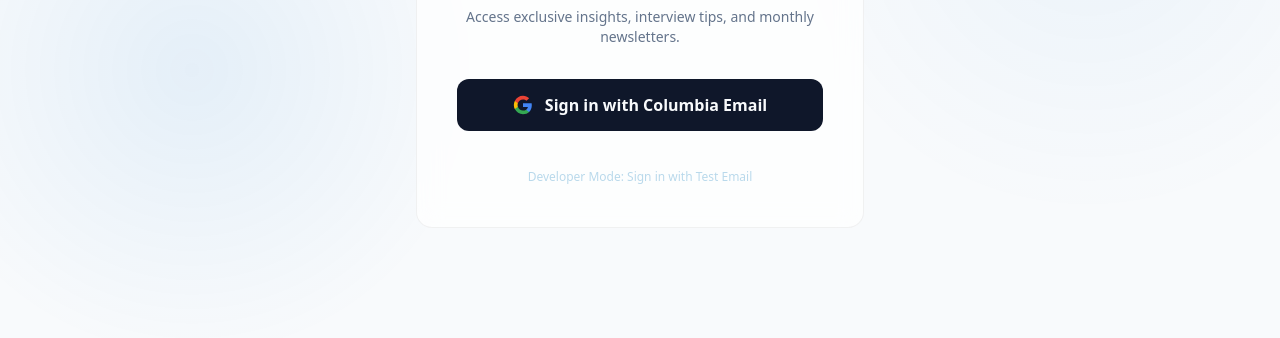
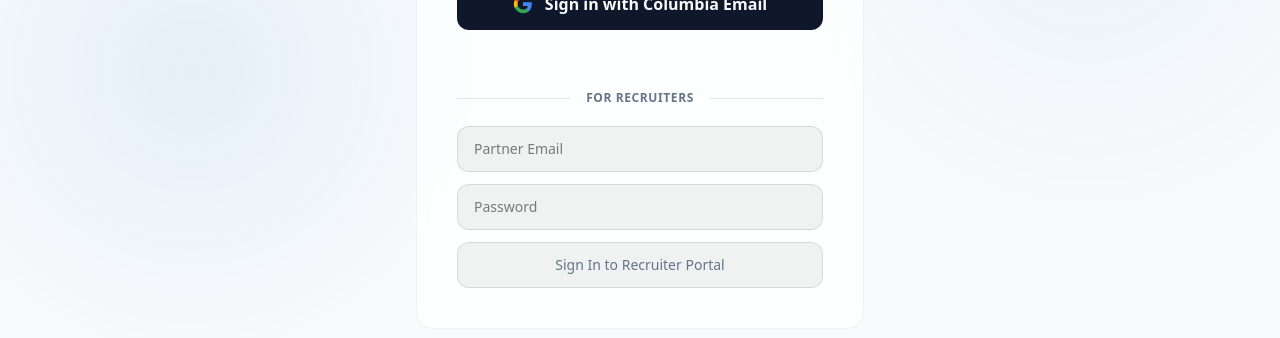
Before and after one commit to gsbusinesssociety/gsbusinesssociety.github.io, a Next.js app: page /login in a window 1280 px wide. Shown: the part 330-668 px from the top of the page. Built offline with nearby package versions, Linux system fonts and the light colour scheme; no server answers.

Commit message:
Add professional recruiter portal with CSV and Excel exports

```diff
--- a/app/dashboard/page.tsx
+++ b/app/dashboard/page.tsx
@@ -6,7 +6,8 @@
 import { motion } from "framer-motion";
 import { collection, getDocs, getDoc, doc, setDoc, addDoc, serverTimestamp } from "firebase/firestore";
 import { db } from "../../firebase/config";
-import { FileText, Lightbulb, LogOut, ShieldCheck, Users, PlusCircle } from "lucide-react";
+import { FileText, Lightbulb, LogOut, ShieldCheck, Users, PlusCircle, Download } from "lucide-react";
+import * as XLSX from "xlsx";
 
 const PLACEHOLDER_TIPS = [
   { id: 1, title: "Mastering the IB Technical Interview", content: "Focus on the 400 questions guide. Don't memorize, understand the underlying accounting principles." },
@@ -317,6 +318,47 @@
     }
   };
 
+  const formatDataForExport = () => {
+    return membersList.filter(m => m.role === 'member').map(m => ({
+      Name: m.name || 'N/A',
+      Email: m.email || m.id,
+      Major: m.major || '-',
+      'Grad Year': m.gradYear || '-',
+      LinkedIn: m.linkedIn || '',
+      'Resume Link': m.resumeLink || ''
+    }));
+  };
+
+  const handleExportCSV = () => {
+    const data = formatDataForExport();
+    if (data.length === 0) return alert("No data to export");
+
+    const headers = Object.keys(data[0]);
+    const csvContent = [
+      headers.join(','),
+      ...data.map(row => headers.map(header => `"${(row as any)[header]}"`).join(','))
+    ].join('\n');
+
+    const blob = new Blob([csvContent], { type: 'text/csv;charset=utf-8;' });
+    const url = URL.createObjectURL(blob);
+    const link = document.createElement('a');
+    link.href = url;
+    link.setAttribute('download', 'gsbs_resume_book.csv');
+    document.body.appendChild(link);
+    link.click();
+    document.body.removeChild(link);
+  };
+
+  const handleExportExcel = () => {
+    const data = formatDataForExport();
+    if (data.length === 0) return alert("No data to export");
+
+    const worksheet = XLSX.utils.json_to_sheet(data);
+    const workbook = XLSX.utils.book_new();
+    XLSX.utils.book_append_sheet(workbook, worksheet, "Resume Book");
+    XLSX.writeFile(workbook, "gsbs_resume_book.xlsx");
+  };
+
   if (loading || fetching || !user) {
     return (
       <div className="min-h-screen flex items-center justify-center">
@@ -346,7 +388,23 @@
         </div>
 
         <div className="glass-panel p-6 rounded-xl">
-            <h2 className="text-2xl font-serif mb-6 text-black dark:text-white">GSBS Resume Book</h2>
+            <div className="flex flex-col sm:flex-row justify-between items-start sm:items-center mb-6 gap-4">
+              <h2 className="text-2xl font-serif text-black dark:text-white">GSBS Resume Book</h2>
+              <div className="flex gap-2">
+                <button
+                  onClick={handleExportCSV}
+                  className="flex items-center gap-2 px-4 py-2 text-xs font-semibold rounded-lg bg-black/5 dark:bg-white/5 hover:bg-black/10 dark:hover:bg-white/10 text-black dark:text-white border border-black/10 dark:border-white/10 transition-colors"
+                >
+                  <Download size={14} /> Export CSV
+                </button>
+                <button
+                  onClick={handleExportExcel}
+                  className="flex items-center gap-2 px-4 py-2 text-xs font-semibold rounded-lg bg-emerald-600 hover:bg-emerald-700 text-white transition-colors shadow-sm"
+                >
+                  <Download size={14} /> Export Excel
+                </button>
+              </div>
+            </div>
             <div className="overflow-x-auto">
               <table className="w-full text-left">
                 <thead>
--- a/app/login/page.tsx
+++ b/app/login/page.tsx
@@ -9,9 +9,8 @@
 
 export default function LoginPage() {
   const [error, setError] = useState<string | null>(null);
-  const [testMode, setTestMode] = useState(false);
-  const [testEmail, setTestEmail] = useState("");
-  const [testPassword, setTestPassword] = useState("");
+  const [recruiterEmail, setRecruiterEmail] = useState("");
+  const [recruiterPassword, setRecruiterPassword] = useState("");
   const router = useRouter();
 
   const handleGoogleSignIn = async () => {
@@ -67,23 +66,14 @@
     }
   };
 
-  const handleTestLogin = async (e: React.FormEvent) => {
+  const handleRecruiterLogin = async (e: React.FormEvent) => {
     e.preventDefault();
     try {
-      try {
-        await signInWithEmailAndPassword(auth, testEmail, testPassword);
-      } catch (err: any) {
-        if (err.code === 'auth/user-not-found' || err.code === 'auth/invalid-credential') {
-          // Auto-create test account if it doesn't exist
-          await createUserWithEmailAndPassword(auth, testEmail, testPassword);
-        } else {
-          throw err;
-        }
-      }
+      await signInWithEmailAndPassword(auth, recruiterEmail, recruiterPassword);
 
       // Check if they are an approved member
-      if (testEmail) {
-        const sanitizedEmail = testEmail.toLowerCase().trim();
+      if (recruiterEmail) {
+        const sanitizedEmail = recruiterEmail.toLowerCase().trim();
         const timeoutPromise = new Promise((_, reject) =>
           setTimeout(() => reject(new Error("Database timeout")), 3000)
         );
@@ -93,9 +83,9 @@
           timeoutPromise
         ]) as any;
 
-        if (!memberDoc.exists()) {
+        if (!memberDoc.exists() || memberDoc.data().role !== 'recruiter') {
           await auth.signOut();
-          const msg = "Your account is not on the approved members list. Add this test email to the whitelist in the Admin Dashboard first.";
+          const msg = "Your account is not authorized as a recruiter. Please contact the club admins.";
           setError(msg);
           alert(msg);
           return;
@@ -106,7 +96,7 @@
     } catch (err: any) {
       const msg = err.message || "Failed to sign in.";
       setError(msg);
-      alert("Test Login Error: " + msg);
+      alert("Login Error: " + msg);
     }
   };
 
@@ -142,40 +132,37 @@
           Sign in with Columbia Email
         </button>
 
-        <div className="mt-8">
-          <button
-            onClick={() => setTestMode(!testMode)}
-            className="text-xs text-[var(--columbia-blue-light)] hover:underline"
-          >
-            Developer Mode: Sign in with Test Email
-          </button>
+        <div className="mt-10">
+          <div className="relative flex items-center py-5">
+            <div className="flex-grow border-t border-black/10 dark:border-white/10"></div>
+            <span className="flex-shrink-0 mx-4 text-xs font-semibold uppercase tracking-wider text-[var(--accent-grey)]">For Recruiters</span>
+            <div className="flex-grow border-t border-black/10 dark:border-white/10"></div>
+          </div>
 
-          {testMode && (
-            <form onSubmit={handleTestLogin} className="mt-4 space-y-3 bg-black/20 p-4 rounded-xl border border-white/5">
+          <form onSubmit={handleRecruiterLogin} className="space-y-3">
             <input
               type="email"
               required
-                value={testEmail}
-                onChange={(e) => setTestEmail(e.target.value)}
-                placeholder="test@recruiter.com"
-                className="w-full bg-black/5 dark:bg-white/5 border border-black/10 dark:border-white/10 px-4 py-2 focus:outline-none focus:border-[var(--columbia-blue-light)] text-black dark:text-white text-sm rounded-lg"
+              value={recruiterEmail}
+              onChange={(e) => setRecruiterEmail(e.target.value)}
+              placeholder="Partner Email"
+              className="w-full bg-black/5 dark:bg-white/5 border border-black/10 dark:border-white/10 px-4 py-3 focus:outline-none focus:border-[var(--columbia-blue-light)] text-black dark:text-white text-sm rounded-xl transition-all"
             />
             <input
               type="password"
               required
-                value={testPassword}
-                onChange={(e) => setTestPassword(e.target.value)}
+              value={recruiterPassword}
+              onChange={(e) => setRecruiterPassword(e.target.value)}
               placeholder="Password"
-                className="w-full bg-black/5 dark:bg-white/5 border border-black/10 dark:border-white/10 px-4 py-2 focus:outline-none focus:border-[var(--columbia-blue-light)] text-black dark:text-white text-sm rounded-lg"
+              className="w-full bg-black/5 dark:bg-white/5 border border-black/10 dark:border-white/10 px-4 py-3 focus:outline-none focus:border-[var(--columbia-blue-light)] text-black dark:text-white text-sm rounded-xl transition-all"
             />
             <button
               type="submit"
-                className="w-full bg-black/10 dark:bg-white/10 hover:bg-white/20 text-black dark:text-white text-sm py-2 rounded-lg transition-colors"
+              className="w-full bg-black/5 dark:bg-white/5 hover:bg-black/10 dark:hover:bg-white/10 border border-black/10 dark:border-white/10 text-[var(--accent-grey)] hover:text-black dark:hover:text-white font-medium text-sm py-3 rounded-xl transition-all duration-200"
             >
-                Sign In / Create Test Account
+              Sign In to Recruiter Portal
             </button>
           </form>
-          )}
         </div>
       </motion.div>
     </div>
--- a/package.json
+++ b/package.json
@@ -17,7 +17,8 @@
     "next-themes": "^0.4.6",
     "react": "19.2.3",
     "react-dom": "19.2.3",
-    "resend": "^6.12.4"
+    "resend": "^6.12.4",
+    "xlsx": "^0.18.5"
   },
   "devDependencies": {
     "@tailwindcss/postcss": "^4",
```
Also changed, not shown: 1 other file (tests, documents, lock files or other folders). Lines whose indentation alone changed are shown as unchanged.
